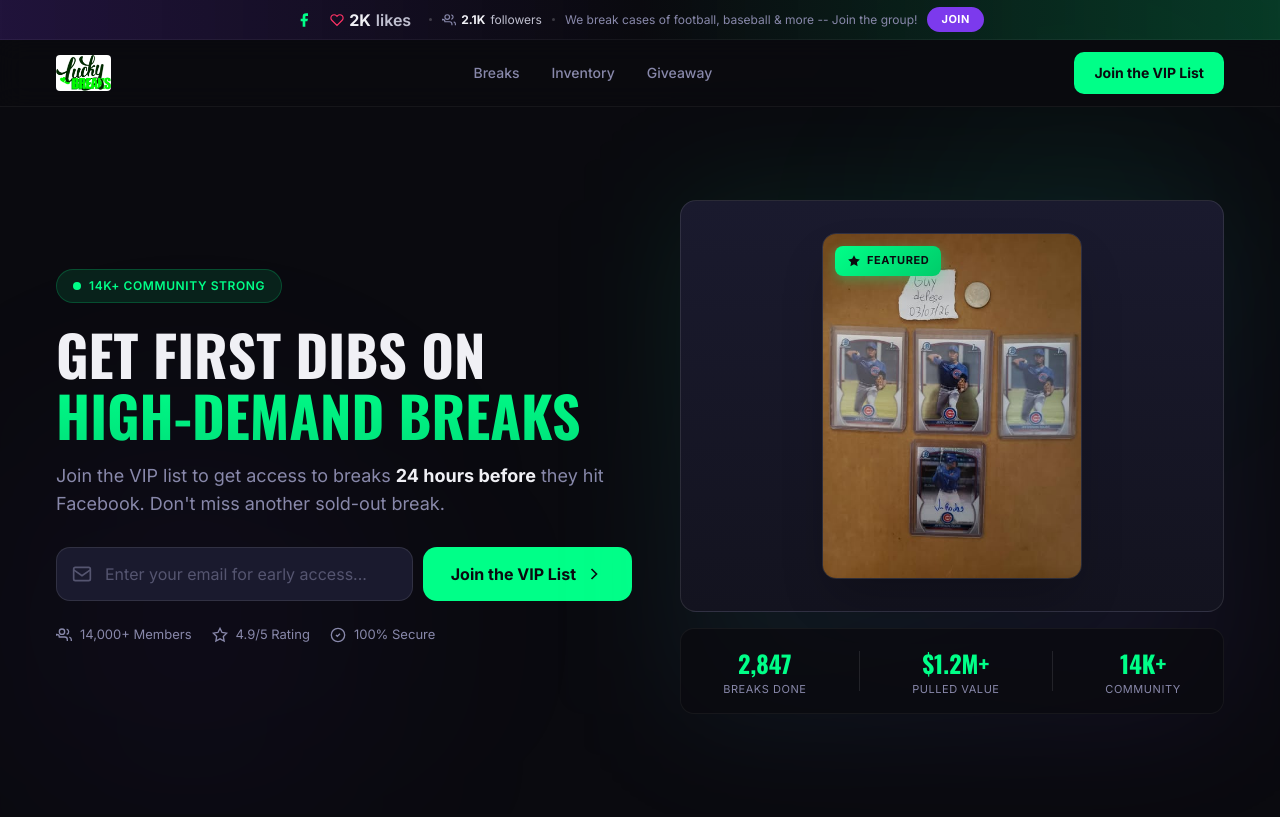
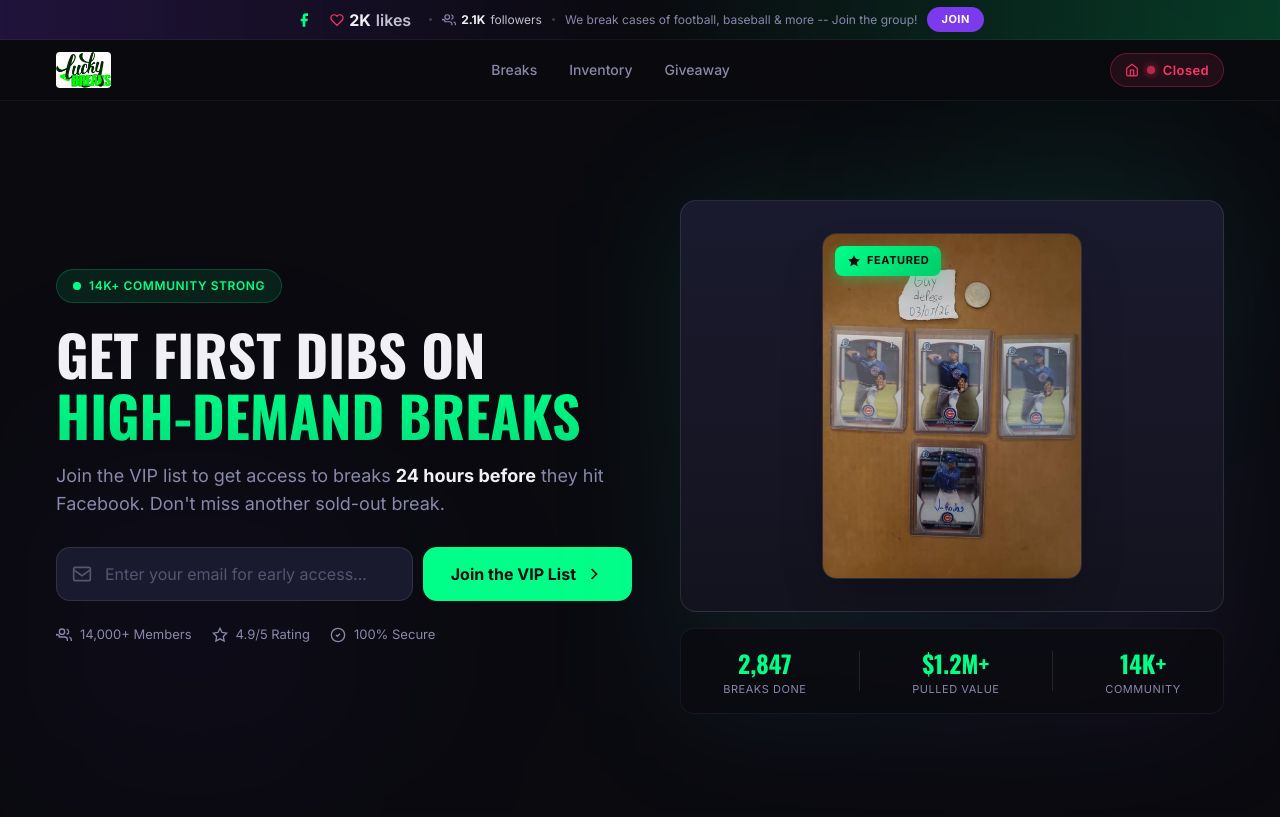
Before and after one commit to SuperGokou/jimstore, a website: page index.html in a window 1280 px wide. Shown: the top 817 px of the page. Drawn offline with nearby package versions, Linux system fonts and the light colour scheme.

Commit message:
Add dynamic store status badge
Replace the header CTA with a store status badge and add supporting styles and behavior. CSS: new .store-status styles, open/closed variants, animated status dot, and a hover tooltip showing store hours. HTML: replaced the 'Join the VIP List' button with <div id="store-status">. JS: added updateStoreStatus() which computes current time in America/Los_Angeles, determines open state (Wed–Sun, 6PM–11PM PST), injects an SVG icon and text, and runs on load and every minute to keep the badge current.

```diff
--- a/css/styles.css
+++ b/css/styles.css
@@ -369,6 +369,92 @@
 
 .header-nav a:hover { color: var(--color-text); }
 
+/* ===== Store Status ===== */
+.store-status {
+  position: relative;
+  display: flex;
+  align-items: center;
+  gap: 8px;
+  padding: 6px 14px;
+  border-radius: var(--radius-pill);
+  font-size: 13px;
+  font-weight: 600;
+  letter-spacing: 0.03em;
+  cursor: default;
+  flex-shrink: 0;
+}
+
+.store-status--open {
+  background: rgba(0, 255, 136, 0.1);
+  border: 1px solid rgba(0, 255, 136, 0.3);
+  color: var(--color-green);
+}
+
+.store-status--closed {
+  background: rgba(255, 51, 102, 0.1);
+  border: 1px solid rgba(255, 51, 102, 0.3);
+  color: var(--color-pink);
+}
+
+.store-status-icon {
+  flex-shrink: 0;
+}
+
+.store-status-dot {
+  width: 8px;
+  height: 8px;
+  border-radius: 50%;
+  flex-shrink: 0;
+}
+
+.store-status--open .store-status-dot {
+  background: var(--color-green);
+  box-shadow: 0 0 6px var(--color-green);
+  animation: status-pulse-green 2s ease-in-out infinite;
+}
+
+.store-status--closed .store-status-dot {
+  background: var(--color-pink);
+  box-shadow: 0 0 4px var(--color-pink);
+  animation: status-pulse-red 3s ease-in-out infinite;
+}
+
+@keyframes status-pulse-green {
+  0%, 100% { box-shadow: 0 0 4px var(--color-green); transform: scale(1); }
+  50% { box-shadow: 0 0 12px var(--color-green), 0 0 24px rgba(0, 255, 136, 0.3); transform: scale(1.2); }
+}
+
+@keyframes status-pulse-red {
+  0%, 100% { box-shadow: 0 0 4px var(--color-pink); opacity: 1; }
+  50% { box-shadow: 0 0 8px var(--color-pink); opacity: 0.6; }
+}
+
+.store-status::after {
+  content: 'Wed - Sun: 6PM - 11PM PST';
+  position: absolute;
+  top: calc(100% + 8px);
+  right: 0;
+  padding: 8px 14px;
+  background: var(--color-surface);
+  border: 1px solid var(--color-border);
+  border-radius: var(--radius);
+  font-size: 12px;
+  font-weight: 500;
+  color: var(--color-text-muted);
+  white-space: nowrap;
+  opacity: 0;
+  pointer-events: none;
+  transform: translateY(-4px);
+  transition: opacity 0.2s ease, transform 0.2s ease;
+  box-shadow: 0 8px 24px rgba(0, 0, 0, 0.4);
+  z-index: 10;
+}
+
+.store-status:hover::after {
+  opacity: 1;
+  transform: translateY(0);
+}
+
 /* ===== Buttons ===== */
 .btn {
   display: inline-flex;
--- a/index.html
+++ b/index.html
@@ -48,7 +48,7 @@
         <a href="inventory.html">Inventory</a>
         <a href="giveaway.html">Giveaway</a>
       </nav>
-      <a href="#hero" class="btn btn-primary btn-sm">Join the VIP List</a>
+      <div id="store-status" class="store-status"></div>
     </div>
   </header>
 
--- a/js/app.js
+++ b/js/app.js
@@ -359,6 +359,35 @@
     '</div>';
 }
 
+// ===== Store Open/Closed Status =====
+function updateStoreStatus() {
+  var el = document.getElementById('store-status');
+  if (!el) return;
+
+  // Get current time in PST (America/Los_Angeles)
+  var now = new Date();
+  var pst = new Date(now.toLocaleString('en-US', { timeZone: 'America/Los_Angeles' }));
+  var day = pst.getDay(); // 0=Sun, 1=Mon, ..., 6=Sat
+  var hour = pst.getHours();
+
+  // Open: Wed(3)-Sun(0), 6PM-11PM PST
+  var openDays = [0, 3, 4, 5, 6]; // Sun, Wed, Thu, Fri, Sat
+  var isOpen = openDays.includes(day) && hour >= 18 && hour < 23;
+
+  var storeIcon = '<svg class="store-status-icon" width="14" height="14" viewBox="0 0 24 24" fill="none" stroke="currentColor" stroke-width="2"><path d="M3 9l9-7 9 7v11a2 2 0 01-2 2H5a2 2 0 01-2-2z"/><polyline points="9 22 9 12 15 12 15 22"/></svg>';
+  if (isOpen) {
+    el.className = 'store-status store-status--open';
+    el.innerHTML = storeIcon +
+      '<span class="store-status-dot"></span>' +
+      '<span class="store-status-text">Live Now</span>';
+  } else {
+    el.className = 'store-status store-status--closed';
+    el.innerHTML = storeIcon +
+      '<span class="store-status-dot"></span>' +
+      '<span class="store-status-text">Closed</span>';
+  }
+}
+
 // ===== Init =====
 document.addEventListener('DOMContentLoaded', () => {
   // Tab switching
@@ -371,4 +400,6 @@
   loadInventory();
   updateGiveawayCountdown();
   setInterval(updateGiveawayCountdown, 1000);
+  updateStoreStatus();
+  setInterval(updateStoreStatus, 60000);
 });
```
